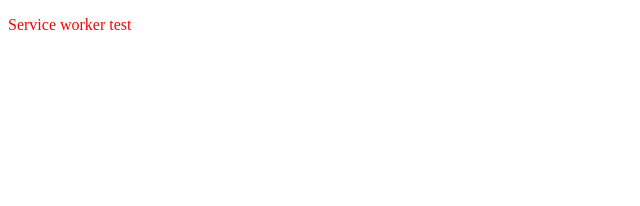
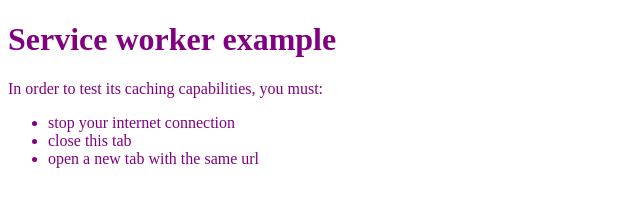
Before and after one commit to vkammerer/service-worker, a website: page app/index.html in a window 1280 px wide. Shown: the whole page, without its empty margins (0-640 px from the left). Drawn offline with Linux system fonts and the light colour scheme.

Commit message:
adds more explicit explanations of how to test the service worker

```diff
--- a/app/index.html
+++ b/app/index.html
@@ -5,7 +5,13 @@
 	<link rel="stylesheet" type="text/css" href="style.css">
 </head>
 <body>
-	<p>Service worker test</p>
+	<h1>Service worker example</h1>
+	<p>In order to test its caching capabilities, you must:</p>
+	<ul>
+		<li>stop your internet connection</li>
+		<li>close this tab</li>
+		<li>open a new tab with the same url</li>
+	</ul>
 	<script type="text/javascript" src="script.js"></script>
 	<script>
 		if ('serviceWorker' in navigator) {
--- a/app/style.css
+++ b/app/style.css
@@ -1,3 +1,3 @@
 body {
-	color: red;
+	color: purple;
 }
--- a/app/sw.js
+++ b/app/sw.js
@@ -1,4 +1,5 @@
 importScripts('../bower_components/cache-polyfill/index.js');
+
 
 var initCache = function initCache () {
 	caches.open('v1').then(function(cache) {
```
